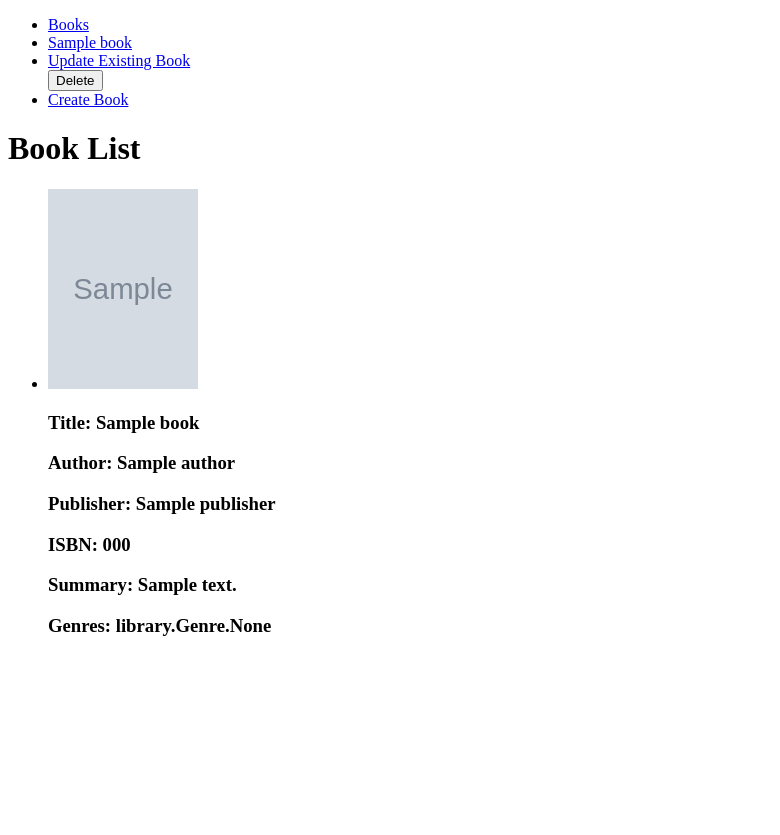
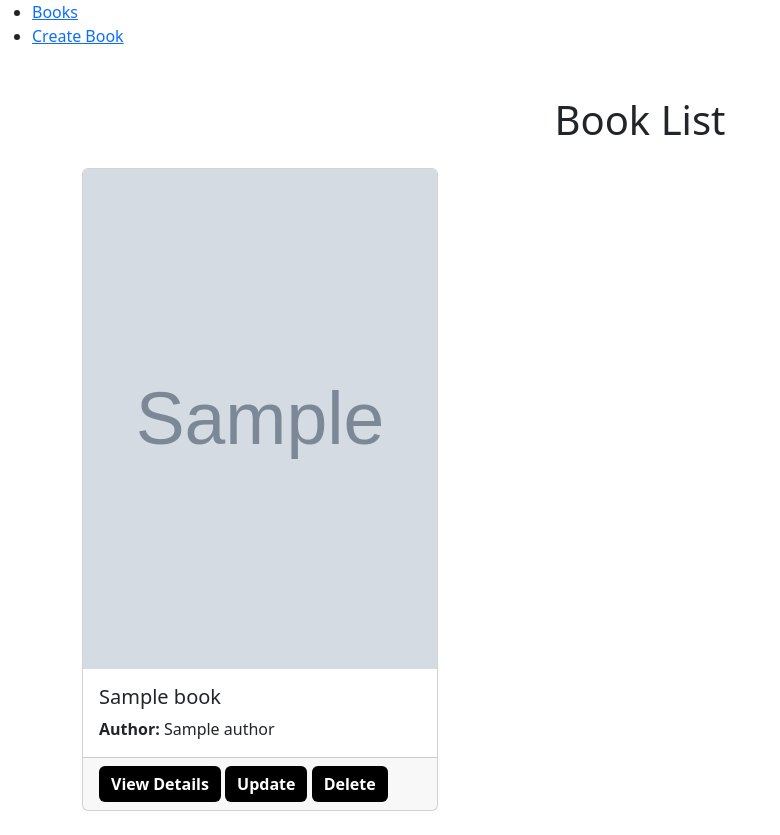
Before and after one commit to winniegithubrit/Django-App, a Django app: page /books/ in a window 1280 px wide. Shown: the whole page, without its empty margins (0-780 px from the left). Before the commit the page ends 636 px from the top, so only its background shows below. Run offline with Django 5.2, Linux system fonts and the light colour scheme; tables that the repository leaves empty hold one stand-in row (values such as "Sample post"); grey boxes marked "Sample" are stand-in pictures.

Commit message:
still correcting delete

```diff
--- a/Books/library/templates/book_list.html
+++ b/Books/library/templates/book_list.html
@@ -1,24 +1,43 @@
-
 {% extends 'home.html' %}
-
-{%load static %}
+{% load static %}
 
 {% block title %}Book List{% endblock %}
 
-{%block content%}
+{% block content %}
+<div class="container mt-5">
+    <h1 class="text-center mb-4">Book List</h1>
+    <div class="row">
+        {% for book in books %}
+        <div class="col-md-4 mb-4">
+            <div class="card h-100">
+              <img src="{{ book.cover_image.url }}" class="card-img-top img-fluid" alt="{{ book.title }} cover" style="height: 500px">
 
-    <h1>Book List</h1>
-    <ul>
-        {% for book in books %}
-        <li>
-           <img src="{{ book.cover_image.url }}" alt="{{ book.title }} cover" width="150" height="200">
-           <h3>Title: {{ book.title }}</h3>
-           <h3>Author: {{ book.author }}</h3>
-           <h3>Publisher: {{ book.publisher }}</h3>
-           <h3>ISBN: {{ book.isbn }}</h3>
-           <h3>Summary: {{ book.summary }}</h3>
-           <h3>Genres: {{ book.genres }}</h3>
-        </li>
+                <div class="card-body">
+                    <h5 class="card-title">{{ book.title }}</h5>
+                    <p class="card-text"><strong>Author:</strong> {{ book.author }}</p>
+                </div>
+                <div class="card-footer">
+                    <a href="{% url 'book_detail' book.pk %}" class="btn btn-custom">View Details</a>
+                    <a href="{% url 'update_existing_book' book.pk %}" class="btn btn-custom">Update</a>
+                    <a href="{% url 'delete_book' book.pk %}" class="btn btn-custom" onclick="return confirm('Are you sure you want to delete this book?');">Delete</a>
+                </div>
+            </div>
+        </div>
         {% endfor %}
-    </ul>
-    {%endblock%}
+    </div>
+</div>
+<style>
+    .btn-custom {
+        background-color: black;
+        color: white;
+        border: none;
+        font-weight: bold;
+    }
+
+    .btn-custom:hover {
+        background-color: #555;
+        background-color: pink;
+    }
+
+</style>
+{% endblock %}
--- a/Books/library/templates/home.html
+++ b/Books/library/templates/home.html
@@ -6,7 +6,8 @@
     <meta charset="UTF-8">
     <meta name="viewport" content="width=device-width, initial-scale=1.0">
     <title>{% block title %}My Book Library{% endblock %}</title>
-    {% comment %} <link rel="stylesheet" href="{% static 'css/style.css' %}">   {% endcomment %}
+    <link href="https://cdn.jsdelivr.net/npm/bootstrap@5.3.3/dist/css/bootstrap.min.css" rel="stylesheet" integrity="sha384-QWTKZyjpPEjISv5WaRU9OFeRpok6YctnYmDr5pNlyT2bRjXh0JMhjY6hW+ALEwIH" crossorigin="anonymous">
+    <link rel="stylesheet" href="{% static 'css/style.css' %}">
 </head>
 <body>
     <header>
@@ -14,15 +15,7 @@
             <ul>
                 {% comment %} <li><a href="{% url 'home' %}">Home</a></li> {% endcomment %}
                 <li><a href="{% url 'book_list' %}">Books</a></li>
-                {% for book in books %}
-                    <li><a href="{% url 'book_detail' book.pk %}">{{ book.title }}</a></li>
-                    <li><a href="{% url 'update_existing_book' book.pk%}">Update Existing Book</a></li>
-                    <form action="{% url 'delete_book' book.pk %}" method="post" style="display:inline;">
-                        {% csrf_token %}
-                        <button type="submit" onclick="return confirm('Are you sure you want to delete this book?');">Delete</button>
-                    </form>
 
-                {% endfor %}
                 <li><a href="{% url 'create_new_book' %}">Create Book</a></li>
 
             </ul>
```
Also changed, not shown: Books/library/templates/book_detail.html (+29 -19 lines), Books/library/templates/delete_book.html (line endings or trailing spaces), Books/media/images/13536883-M_PYeNTKF.jpg (added), Books/media/images/14815612-L_D3bGJ5G.jpg (added), Books/media/images/14815612-L_iOC8N69.jpg (added).
